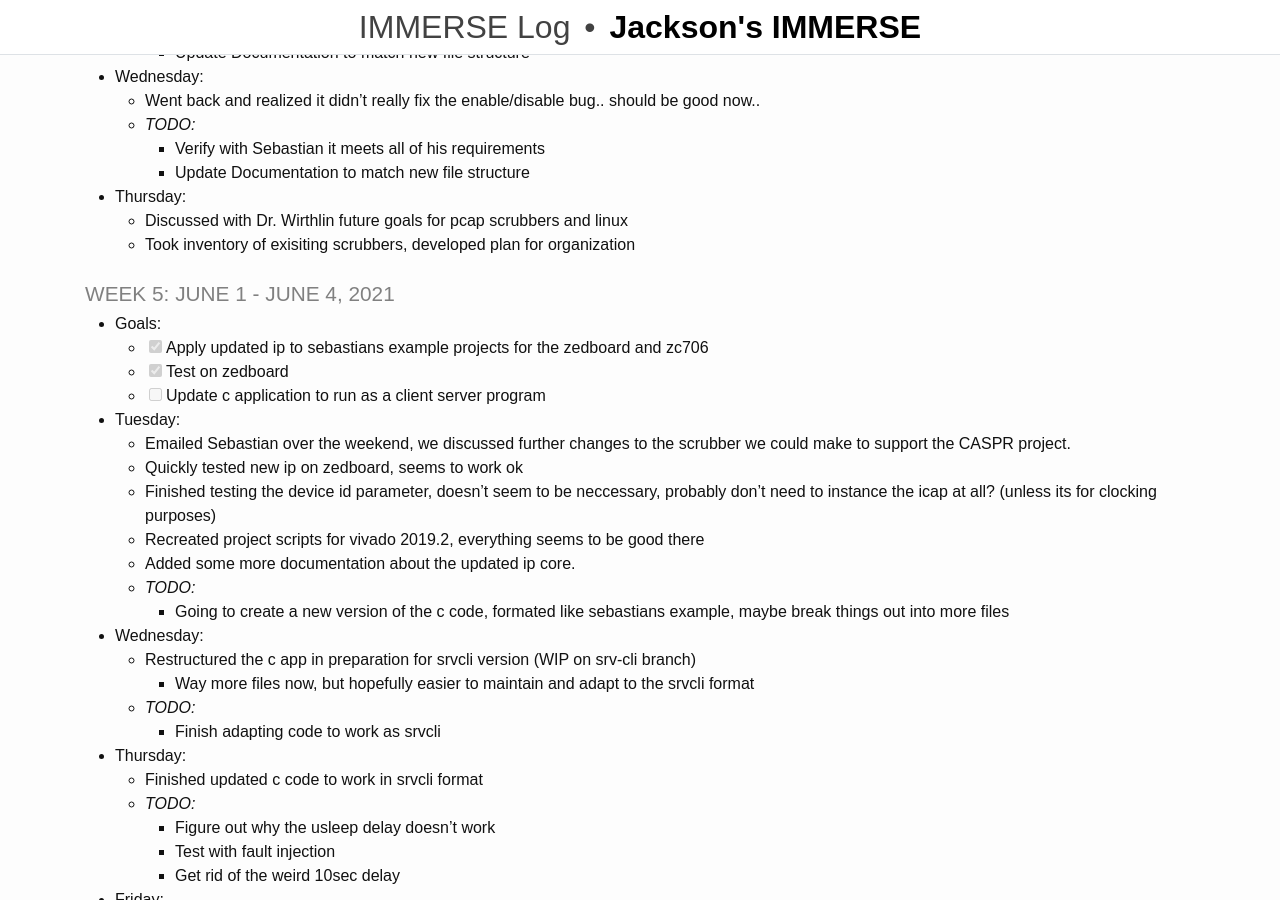
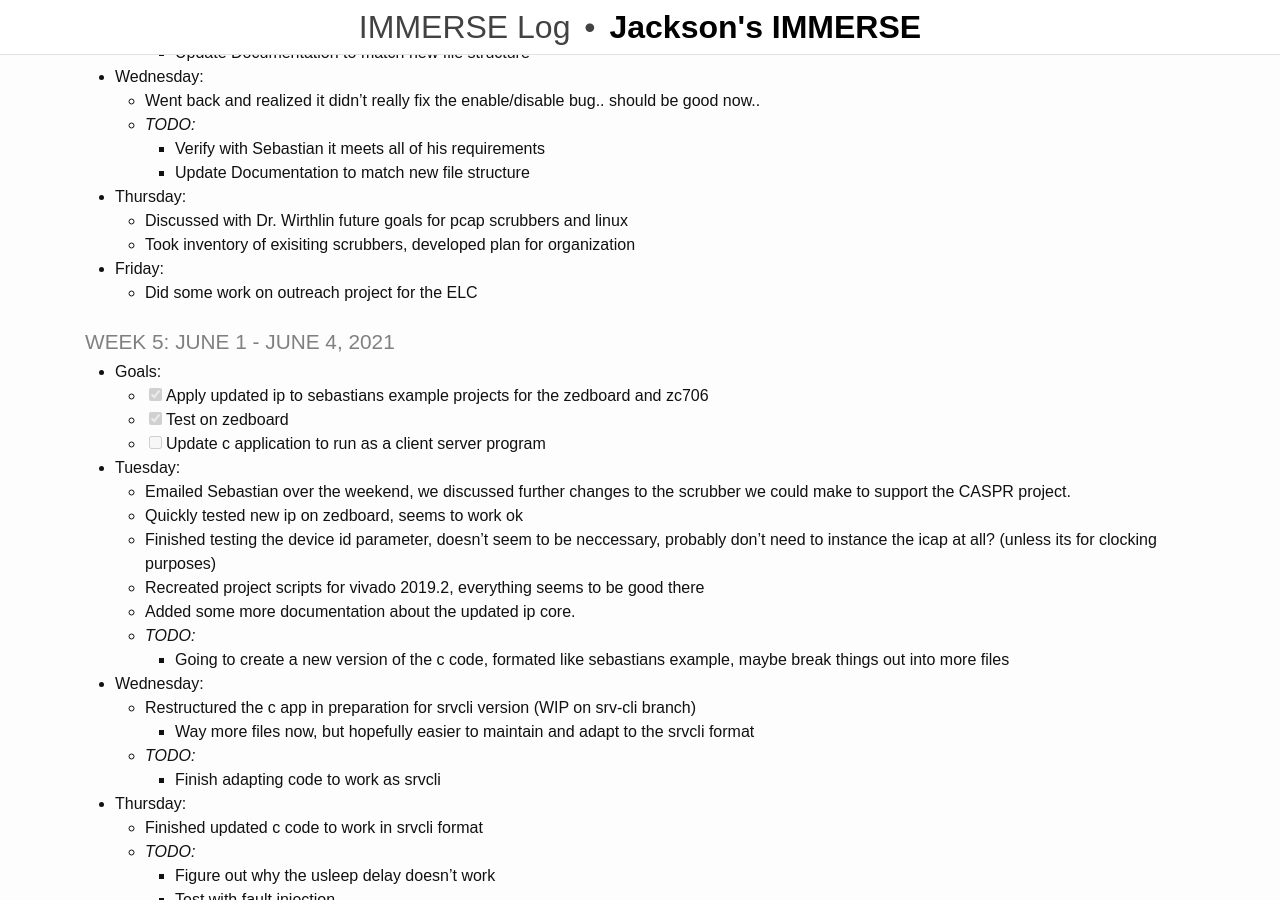
Before and after one commit to rjsmith1999/IMMERSE, a Jekyll site: the page built from _pages/log.md, in a window 1280 px wide and 900 px high, scrolled down 1224 px. Built offline with Jekyll 4.4.1, drawn with Linux system fonts in a browser that asks for light colours.

Commit message:
Update Log

```diff
--- a/_pages/log.md
+++ b/_pages/log.md
@@ -63,6 +63,9 @@ title: IMMERSE Log
 * **Thursday**:
   - Discussed with Dr. Wirthlin future goals for pcap scrubbers and linux
   - Took inventory of exisiting scrubbers, developed plan for organization
+
+* **Friday**:
+  - Did some work on outreach project for the ELC
 
 ### Week 5: June 1 - June 4, 2021
 * **Goals**:
```
